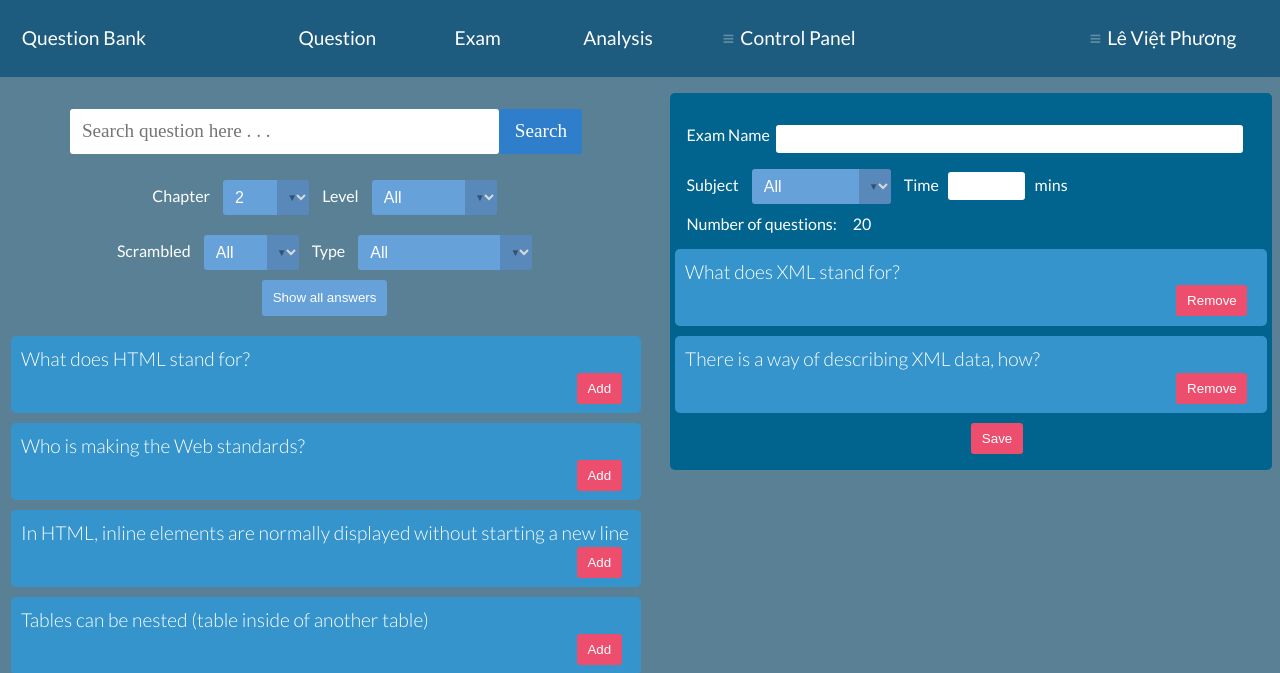
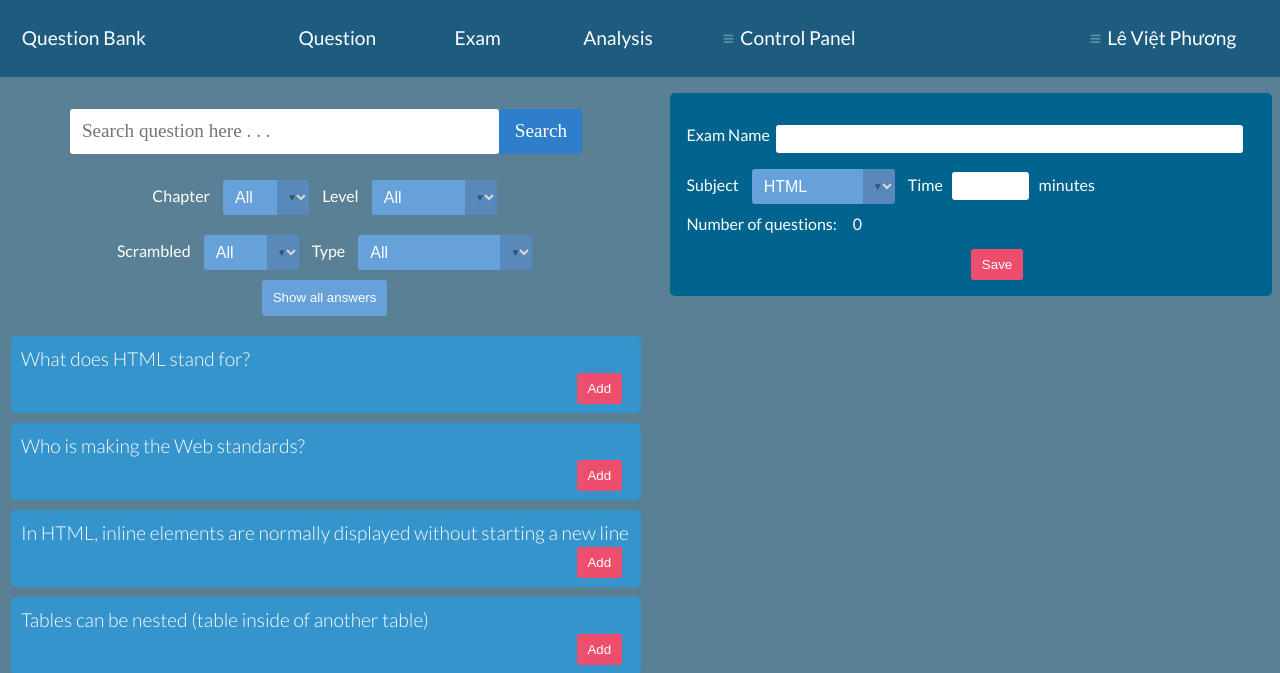
Before and after one commit to BaoHung/Question_Bank, a PHP site: page /exam/add.php in a window 1280 px wide. Shown: the top 673 px of the page. Run offline with PHP 8.4, Linux system fonts and the light colour scheme.

Commit message:
Add Exam (including Questions) Done

```diff
--- a/exam/add.php
+++ b/exam/add.php
@@ -1,3 +1,34 @@
+<?php
+$exam_id = filter_input(INPUT_GET, 'id');
+$Questions = simplexml_load_file("../xml/Questions.xml");
+$Exams = simplexml_load_file("../xml/Exams.xml");
+$Q_E = simplexml_load_file("../xml/Question_Exams.xml");
+$QuestionIDs = NULL;
+$subject_id = 0;
+$Exam = NULL;
+if ($exam_id != "") {
+    foreach ($Exams->children() as $E) {
+        if ($E['id'] == $exam_id) {
+            $Exam = $E;
+            break;
+        }
+    }
+    $QuestionIDs = array();
+    foreach ($Q_E as $pair) {
+        if ($pair['exam_id'] == $exam_id) {
+            foreach ($pair->Question_ID as $qid) {
+                array_push($QuestionIDs, intval($qid));
+            }
+        }
+    }
+
+    foreach ($Questions as $Question) {
+        if (in_array($Question['id'], $QuestionIDs)) {
+            $subject_id = $Question['subject_id'];
+        }
+    }
+}
+?>
 <!DOCTYPE html>
 <html>
     <head>
@@ -31,6 +62,70 @@
                         $(this).val("Hide all answers");
                     }
                 });
+
+                $('body').on('click', '.add', function () {
+
+//                    $('#numberOfQuestion').html(($('#numberOfQuestion').html().trim() + 1));
+                });
+
+                $('body').on('click', '.remove', function () {
+                    $(this).parents('.question').remove();
+                    $('#numberOfQuestion').html(($('#numberOfQuestion').html().trim() - 1));
+                });
+
+                $('#search_content').keyup(function () {
+//                    sendRequest($('#ChapterList').val());
+                });
+
+                $('body').on('change', '.option', function () {
+                    if ($(this).attr('id') == 'SubjectList') {
+                        sendRequest(0);
+                    } else {
+                        sendRequest($('#ChapterList').val());
+                    }
+                });
+
+                function sendRequest($chapter) {
+                    $.ajax({
+                        url: '../question/getQuestion.php',
+                        type: 'POST',
+                        dataType: 'json',
+                        data: {
+                            subject_id: $('#SubjectList').val(),
+                            level_id: $('#LevelList').val(),
+                            type_id: $('#TypeList').val(),
+                            chapter: $chapter,
+                            scrambled: $('#Scrambled').val(),
+                            q: $('#Search').val()
+                        },
+                        success: function (data) {
+                            htmlStr = '';
+                            $.each(data, function (index, question) {
+                                attr = question['@attributes'];
+                                answerStr = '';
+                                $.each(question.Answer, function (index, answer) {
+                                    if (index == question.CorrectIndex) {
+                                        answerStr += '<div><u>' + answer + '</u></div>';
+                                    } else {
+                                        answerStr += '<div>' + answer + '</div>';
+                                    }
+                                });
+                                htmlStr += '<div class="question">' +
+                                        '       <div class="q_content">' +
+                                        '           <div class="content">' + question.Content + '</div>' +
+                                        '           <div class="q_tool_group">' +
+                                        '               <div class="q_tool"><a href="../question/add.php?id=' + attr.id + '"><span class="icon-pen"></span></a></div>' +
+                                        '               <div class="q_tool"><a href="javascript: void(0)"><span class="icon-trash"></span></a></div>' +
+                                        '           </div>' +
+                                        '       </div>' +
+                                        '       <div class="a_panel">' + answerStr +
+                                        '       </div>' +
+                                        '   </div>';
+                            });
+                            $("#Questions").html(htmlStr);
+                        }}
+                    );
+                }
             });
         </script>
     </head>
@@ -41,7 +136,7 @@
         <div class="left">
             <!--Search Box-->
             <div class="field" id="searchform">
-                <input type="text" id="search_content" placeholder="Search question here . . ." />
+                <input type="text" id="search_content" autocomplete="off" placeholder="Search question here . . ." />
                 <input type="submit" id="search_btn" value="Search" />
             </div>
             <!--Filter-->
@@ -50,9 +145,9 @@
                     Chapter
                     <span class="custom-dropdown">
                         <select>
-                            <option>All</option>
+                            <option selected>All</option>
                             <option>1</option>
-                            <option selected>2</option>
+                            <option>2</option>
                             <option>3</option>
                             <option>4</option>
                         </select>
@@ -92,15 +187,17 @@
 
 
             <!--Question-->
+            <div id="Questions">
                 <?php
                 $Questions = simplexml_load_file("../xml/Questions.xml");
                 foreach ($Questions->children() as $Question) {
+                    if ($subject_id == 0 || ($subject_id != 0 && intval($Question['subject_id']) == $subject_id)) {
                         ?>
                         <div class="question">
                             <div class="q_content">
                                 <div class="content"><?= $Question->Content ?></div>
                                 <div class="q_tool_group">
-                            <button class="qe_btn">Add</button>
+                                    <button class="qe_btn add">Add</button>
                                 </div>
                             </div>
                             <div class="a_panel">
@@ -121,7 +218,9 @@
                         </div>
                         <?php
                     }
+                }
                 ?>
+            </div>
         </div>
 
 
@@ -130,52 +229,71 @@
             <!--Exam info-->
             <div class="e-info">
                 <div style="display: flex">
-                    Exam Name <input type="text" />
+                    Exam Name <input type="text" autocomplete="off"
+                                     value="<?= !is_null($Exam) ? $Exam->Exam_Name : '' ?>" />
                 </div>
 
                 Subject
                 <span class="custom-dropdown">
                     <select>
-                        <option selected>All</option>
-                        <option>HTML101</option>
-                        <option>CSS101</option>
-                        <option>PHP101</option>
+                        <?php
+                        $Subjects = simplexml_load_file("../xml/Subjects.xml");
+                        foreach ($Subjects->children() as $Subject) {
+                            ?>
+                            <option <?= $subject_id != 0 && intval($Subject['id']) == $subject_id ? 'selected' : '' ?>
+                                value="<?= $Subject['id'] ?>">
+                                    <?= $Subject->Subject_Name ?>
+                            </option>
+                            <?php
+                        }
+                        ?>
                     </select>
                 </span>
-                Time <input style="width: 6em" type="text" /> mins
+                Time <input style="width: 6em" type="text"
+                            value="<?= !is_null($Exam) ? $Exam['duration'] : '' ?>" /> minutes
 
                 <div style="display: flex;">
-                    Number of questions:<label style="color: #ffffff;margin-left: 1em" >20</label>
+                    Number of questions:
+                    <label style="color: #ffffff;margin-left: 1em" id="numberOfQuestion">
+                        <?= !is_null($Exam) ? $Exam['number_of_question'] : '0' ?>
+                    </label>
                 </div>
             </div>
+            <div id="ChosenQuestions">
+                <?php
+                if (!is_null($Exam)) {
+                    foreach ($Questions as $Question) {
+                        if (in_array($Question['id'], $QuestionIDs)) {
+                            ?>
                             <div class="question">
                                 <div class="q_content">
-                    <div class="content">What does XML stand for?</div>
+                                    <div class="content"><?= $Question->Content ?></div>
                                     <div class="q_tool_group">
-                        <button class="qe_btn">Remove</button>
+                                        <button class="qe_btn remove">Remove</button>
                                     </div>
                                 </div>
 
                                 <div class="a_panel">
-                    <div>X-Markup Language</div>
-                    <div><u>eXtensible Markup Language</u></div>
-                    <div>Example Markup Language</div>
-                    <div>eXtra Modern Link</div>
+                                    <?php
+                                    foreach ($Question->Answer as $Answer) {
+                                        if ($Answer['correct'] == 'true') {
+                                            ?>
+                                            <div><u><?= $Answer ?></u></div>
+                                            <?php
+                                        } else {
+                                            ?>
+                                            <div><?= $Answer ?></div>
+                                            <?php
+                                        }
+                                    }
+                                    ?>
                                 </div>
                             </div>
-            <div class="question">
-                <div class="q_content">
-                    <div class="content">There is a way of describing XML data, how?</div>
-                    <div class="q_tool_group">
-                        <button class="qe_btn">Remove</button>
-                    </div>
-                </div>
-
-                <div class="a_panel">
-                    <div>XML uses a description node to describe data</div>
-                    <div><u>XML uses a DTD to describe the data</u></div>
-                    <div>XML uses XSL to describe data</div>
-                </div>
+                            <?php
+                        }
+                    }
+                }
+                ?>
             </div>
             <a href="view.php">
                 <button style="margin-left: 50%" class="qe_btn">Save</button>
--- a/exam/view-detail.php
+++ b/exam/view-detail.php
@@ -33,7 +33,7 @@ $examID = filter_input(INPUT_GET, 'id');
                         $(this).val("Hide all answers");
                     }
                 });
-                $('.icon-trash').click(function () {
+                $('body').on('click', '.icon-trash', function () {
                     if (confirm("Do you want to delete this question?")) {
                         // TODO
                     }
--- a/question/add.php
+++ b/question/add.php
@@ -77,7 +77,9 @@ if ($questionID != "") {
     <body>
         <?php include '../layout/header.php'; ?>
         <!--Add Question-->
-        <h1 style="text-align: center;font-weight: 300;">Add new question</h1>
+        <h1 style="text-align: center;font-weight: 300;">
+            <?= !is_null($Question) ? 'Edit question' : 'Add new question' ?>
+        </h1>
         <form class="add-form">
             <span>Question</span>
             <textarea class="q-textarea" placeholder="Enter question here..." required><?php
```
Lines whose indentation alone changed are shown as unchanged.
